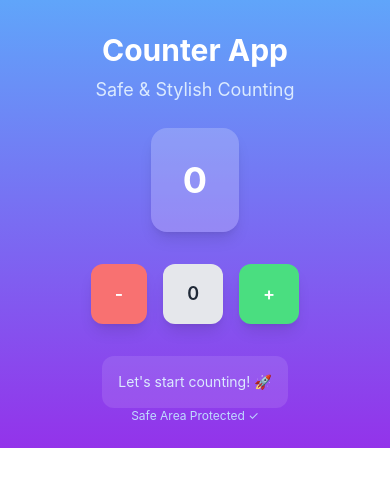
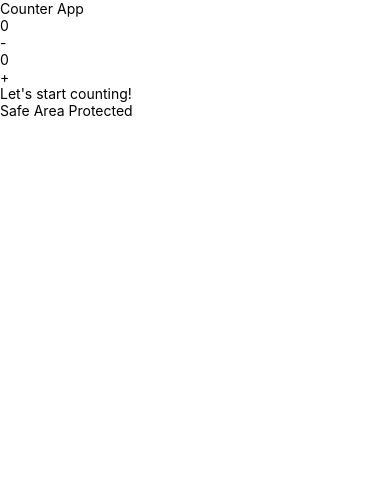
Before and after one commit to niyomugaboetiene/react-native-with-tailwindcss, a React Native app: screen / in a window 390 px wide. Shown: the top 486 px of the page. Built offline with nearby package versions, Linux system fonts and the light colour scheme.

Commit message:
react-naitve: with tailwind

```diff
--- a/components/chapter 1/safeArea.tsx
+++ b/components/chapter 1/safeArea.tsx
@@ -5,57 +5,55 @@ function SafeArea() {
     const [count, setCount] = useState(0);
 
     return (
-        <SafeAreaView className="flex-1 bg-gradient-to-b from-blue-400 to-purple-600">
-            <View className="items-center pt-8 pb-6">
-                <Text className="text-3xl font-bold text-white mb-2">
+        <SafeAreaView className="">
+            <View className="">
+                <Text className="">
                     Counter App
                 </Text>
-                <Text className="text-lg text-blue-100">
-                    Safe & Stylish Counting
-                </Text>
+
             </View>
 
-            <View className="flex-1 items-center justify-center px-6">
-                <View className="bg-white/20 rounded-2xl p-8 mb-8 shadow-lg">
-                    <Text className="text-4xl font-bold text-white text-center">
+            <View className="">
+                <View className="">
+                    <Text className="">
                         {count}
                     </Text>
                 </View>
 
-                <View className="flex-row gap-4 mb-8">
+                <View className="">
                     <TouchableOpacity
-                        className="bg-red-400 px-6 py-4 rounded-xl shadow-lg active:bg-red-500"
+                        className=""
                         onPress={() => setCount(count - 1)}
                     >
-                        <Text className="text-white text-lg font-semibold">-</Text>
+                        <Text className="">-</Text>
                     </TouchableOpacity>
 
                     <TouchableOpacity
-                        className="bg-gray-200 px-6 py-4 rounded-xl shadow-lg active:bg-gray-300"
+                        className=""
                         onPress={() => setCount(0)}
                     >
-                        <Text className="text-gray-800 text-lg font-semibold">0</Text>
+                        <Text className="">0</Text>
                     </TouchableOpacity>
 
                     <TouchableOpacity
-                        className="bg-green-400 px-6 py-4 rounded-xl shadow-lg active:bg-green-500"
+                        className=""
                         onPress={() => setCount(count + 1)}
                     >
-                        <Text className="text-white text-lg font-semibold">+</Text>
+                        <Text className="">+</Text>
                     </TouchableOpacity>
                 </View>
 
-                <View className="bg-white/10 rounded-xl p-4">
-                    <Text className="text-blue-100 text-center text-sm">
-                        {count === 0 ? "Let's start counting! 🚀" :
-                         count > 0 ? "Going up! 📈" : "Going down! 📉"}
+                <View className="">
+                    <Text className="">
+                        {count === 0 ? "Let's start counting! " :
+                         count > 0 ? "Going up! " : "Going down! "}
                     </Text>
                 </View>
             </View>
 
-            <View className="pb-6 px-6">
-                <Text className="text-blue-200 text-center text-xs">
-                    Safe Area Protected ✓
+            <View className="">
+                <Text className="">
+                    Safe Area Protected
                 </Text>
             </View>
         </SafeAreaView>
```
